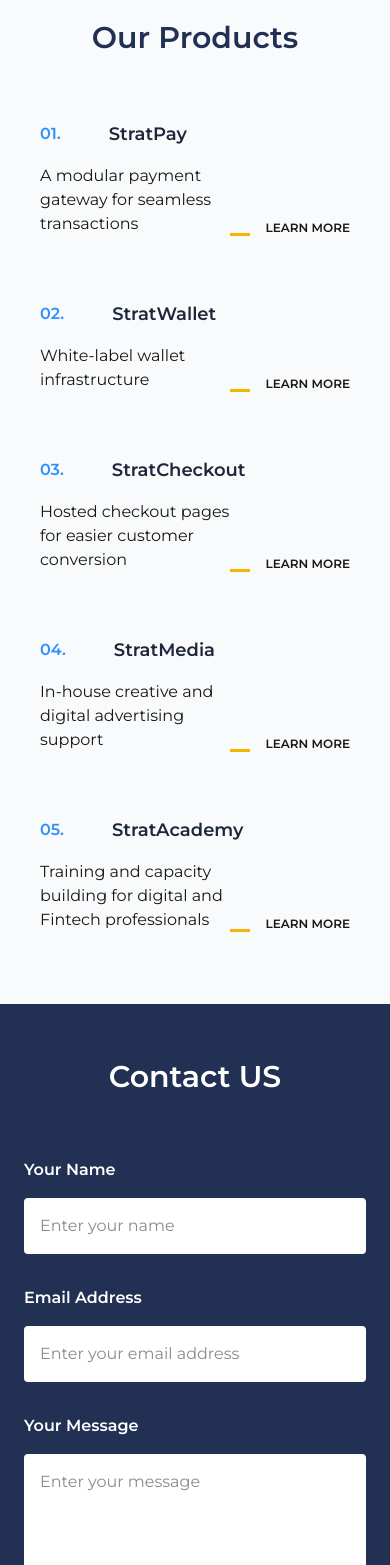
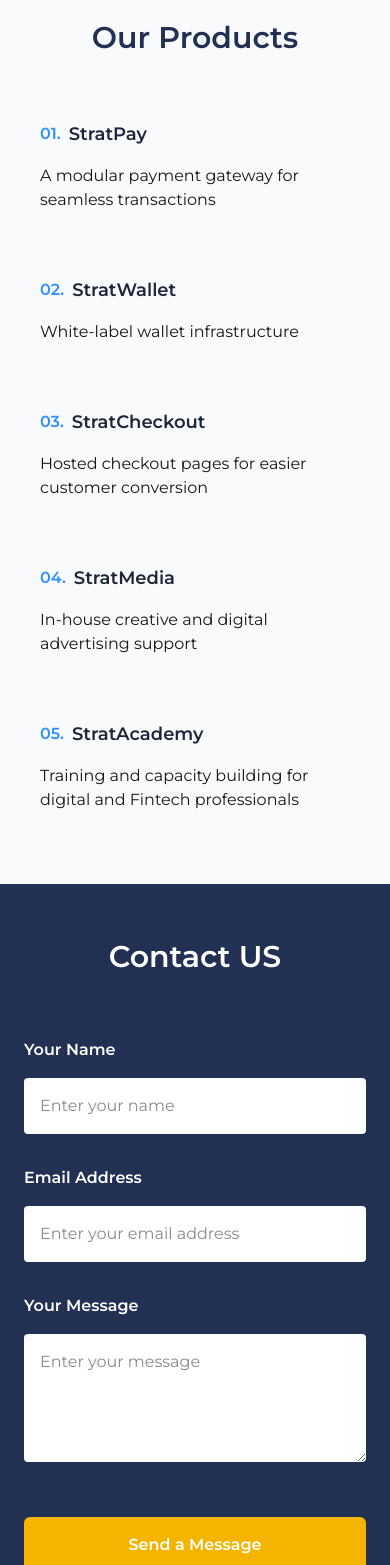
Before and after one commit to Sheggsmann/strat_digital, a Next.js app: page / in a window 390 px wide. Shown: the part 2380-3945 px from the top of the page. Built offline with nearby package versions, Linux system fonts and the light colour scheme.

Commit message:
fixed issues and updated pricing

```diff
--- a/src/app/checkout/[package]/page.tsx
+++ b/src/app/checkout/[package]/page.tsx
@@ -15,6 +15,7 @@ interface Course {
   id: number;
   title: string;
   price: string;
+  price_usd: string;
 }
 
 interface FormData {
@@ -42,17 +43,20 @@ const courses: Course[] = [
   {
     id: 1,
     title: "FinTech Compliance",
-    price: "40,000",
+    price: "225,000",
+    price_usd: "150",
   },
   {
     id: 2,
     title: "Digital Marketing Bootcamp",
-    price: "50,000",
+    price: "300,000",
+    price_usd: "200",
   },
   {
     id: 3,
     title: "UI/UX Crash Course",
-    price: "35,000",
+    price: "375,000",
+    price_usd: "250",
   },
 ];
 
@@ -188,7 +192,7 @@ export default function Checkout() {
                 </h3>
                 <div className="flex items-center justify-between">
                   <span className="text-2xl font-bold text-[#213053]">
-                    ₦{course.price}
+                    ${course.price_usd}
                   </span>
                 </div>
               </div>
@@ -196,11 +200,11 @@ export default function Checkout() {
               <div className="space-y-3">
                 <div className="flex justify-between">
                   <span className="text-gray-600">Course Fee</span>
-                  <span className="font-semibold">₦{course.price}</span>
+                  <span className="font-semibold">${course.price_usd}</span>
                 </div>
                 <div className="flex justify-between">
                   <span className="text-gray-600">Processing Fee</span>
-                  <span className="font-semibold">₦0</span>
+                  <span className="font-semibold">$0</span>
                 </div>
                 <div className="border-t border-gray-200 pt-3">
                   <div className="flex justify-between">
@@ -208,7 +212,7 @@ export default function Checkout() {
                       Total
                     </span>
                     <span className="text-lg font-bold text-[#213053]">
-                      ₦{course.price}
+                      ${course.price_usd}
                     </span>
                   </div>
                 </div>
--- a/src/app/page.tsx
+++ b/src/app/page.tsx
@@ -136,7 +136,7 @@ export default function Home() {
 
             <div className="flex flex-col gap-4 mt-8 px-4">
               <div className="flex flex-row flex-wrap md:flex-nowrap mb-12">
-                <div className="w-[100%] md:w-[300px] flex flex-row items-center gap-12">
+                <div className="w-[100%] md:w-[300px] flex flex-row items-center gap-2 md:gap-12">
                   <h3 className="font-semibold text-[#2E91FF] text-base">
                     01.
                   </h3>
@@ -147,7 +147,7 @@ export default function Home() {
                 <div className="mt-4 md:mt-auto flex-1 ">
                   <p>A modular payment gateway for seamless transactions</p>{" "}
                 </div>
-                <div className="flex flex-row items-end">
+                <div className="hidden md:flex flex-row items-end">
                   <div className="w-[20px] h-[3px] mr-4 bg-[#F4B400]"></div>
                   <Link href="/#" className="text-xs font-semibold">
                     LEARN MORE
@@ -156,7 +156,7 @@ export default function Home() {
               </div>
 
               <div className="flex flex-row flex-wrap md:flex-nowrap mb-12">
-                <div className="w-[100%] md:w-[300px] flex flex-row items-center gap-12">
+                <div className="w-[100%] md:w-[300px] flex flex-row items-center gap-2 md:gap-12">
                   <h3 className="font-semibold text-[#2E91FF] text-base">
                     02.
                   </h3>
@@ -167,7 +167,7 @@ export default function Home() {
                 <div className="mt-4 md:mt-auto flex-1 ">
                   <p>White-label wallet infrastructure</p>
                 </div>
-                <div className="flex flex-row items-end">
+                <div className="hidden md:flex flex-row items-end">
                   <div className="w-[20px] h-[3px] mr-4 bg-[#F4B400]"></div>
                   <Link href="/#" className="text-xs font-semibold">
                     LEARN MORE
@@ -176,7 +176,7 @@ export default function Home() {
               </div>
 
               <div className="flex flex-row flex-wrap md:flex-nowrap mb-12">
-                <div className="w-[100%] md:w-[300px] flex flex-row items-center gap-12">
+                <div className="w-[100%] md:w-[300px] flex flex-row items-center gap-2 md:gap-12">
                   <h3 className="font-semibold text-[#2E91FF] text-base">
                     03.
                   </h3>
@@ -187,7 +187,7 @@ export default function Home() {
                 <div className="mt-4 md:mt-auto flex-1 ">
                   <p>Hosted checkout pages for easier customer conversion</p>
                 </div>
-                <div className="flex flex-row items-end">
+                <div className="hidden md:flex flex-row items-end">
                   <div className="w-[20px] h-[3px] mr-4 bg-[#F4B400]"></div>
                   <Link href="/#" className="text-xs font-semibold">
                     LEARN MORE
@@ -196,7 +196,7 @@ export default function Home() {
               </div>
 
               <div className="flex flex-row flex-wrap md:flex-nowrap mb-12">
-                <div className="w-[100%] md:w-[300px] flex flex-row items-center gap-12">
+                <div className="w-[100%] md:w-[300px] flex flex-row items-center gap-2 md:gap-12">
                   <h3 className="font-semibold text-[#2E91FF] text-base">
                     04.
                   </h3>
@@ -207,7 +207,7 @@ export default function Home() {
                 <div className="mt-4 md:mt-auto flex-1 ">
                   <p>In-house creative and digital advertising support</p>
                 </div>
-                <div className="flex flex-row items-end">
+                <div className="hidden md:flex flex-row items-end">
                   <div className="w-[20px] h-[3px] mr-4 bg-[#F4B400]"></div>
                   <Link href="/#" className="text-xs font-semibold">
                     LEARN MORE
@@ -216,7 +216,7 @@ export default function Home() {
               </div>
 
               <div className="flex flex-row flex-wrap md:flex-nowrap mb-12">
-                <div className="w-[100%] md:w-[300px] flex flex-row items-center gap-12">
+                <div className="w-[100%] md:w-[300px] flex flex-row items-center gap-2 md:gap-12">
                   <h3 className="font-semibold text-[#2E91FF] text-base">
                     05.
                   </h3>
@@ -230,7 +230,7 @@ export default function Home() {
                     professionals
                   </p>
                 </div>
-                <div className="flex flex-row items-end">
+                <div className="hidden md:flex flex-row items-end">
                   <div className="w-[20px] h-[3px] mr-4 bg-[#F4B400]"></div>
                   <Link href="/#" className="text-xs font-semibold">
                     LEARN MORE
@@ -262,7 +262,12 @@ export default function Home() {
               </h2>
               <p></p>
             </div>
-            <div className="max-w-2xl mx-auto">
+            <form
+              name="contact"
+              method="POST"
+              data-netlify="true"
+              className="max-w-2xl mx-auto"
+            >
               <div className="mb-8">
                 <label htmlFor="name" className="text-white font-semibold">
                   Your Name
@@ -307,7 +312,7 @@ export default function Home() {
                 value="Send a Message"
                 className="w-full p-4 bg-[#F4B400] mt-12 rounded-md text-white font-semibold cursor-pointer hover:bg-[#F4B400]/90 transition duration-300 ease-in-out"
               />
-            </div>
+            </form>
           </section>
         </div>
       </div>
--- a/src/app/pricing/page.tsx
+++ b/src/app/pricing/page.tsx
@@ -8,7 +8,8 @@ export default function Pricing() {
     {
       id: 1,
       title: "FinTech Compliance",
-      price: "40,000",
+      price: "225,000",
+      price_usd: "150",
       duration: "2 weeks",
       description:
         "Learn regulatory compliance, risk management, and legal frameworks essential for FinTech operations.",
@@ -27,7 +28,8 @@ export default function Pricing() {
     {
       id: 2,
       title: "Digital Marketing Bootcamp",
-      price: "50,000",
+      price: "300,000",
+      price_usd: "200",
       duration: "4 weeks",
       description:
         "Master digital marketing strategies, social media management, SEO, and analytics to grow your business online.",
@@ -46,7 +48,8 @@ export default function Pricing() {
     {
       id: 3,
       title: "UI/UX Crash Course",
-      price: "35,000",
+      price: "375,000",
+      price_usd: "250",
       duration: "2 weeks",
       description:
         "Design user-friendly interfaces and create exceptional user experiences with modern design principles.",
@@ -104,7 +107,7 @@ export default function Pricing() {
                   </h3>
                   <div className="mb-4">
                     <span className="text-4xl font-bold text-[#213053]">
-                      ₦{plan.price}
+                      ${plan.price_usd}
                     </span>
                   </div>
                   <div className="inline-flex items-center bg-[#EBF5FF] px-3 py-1 rounded-full">
```
